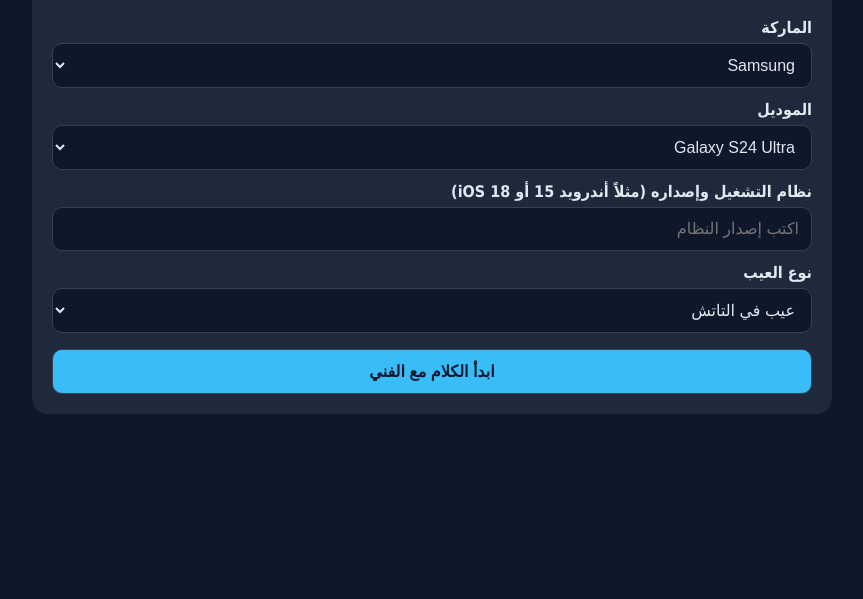
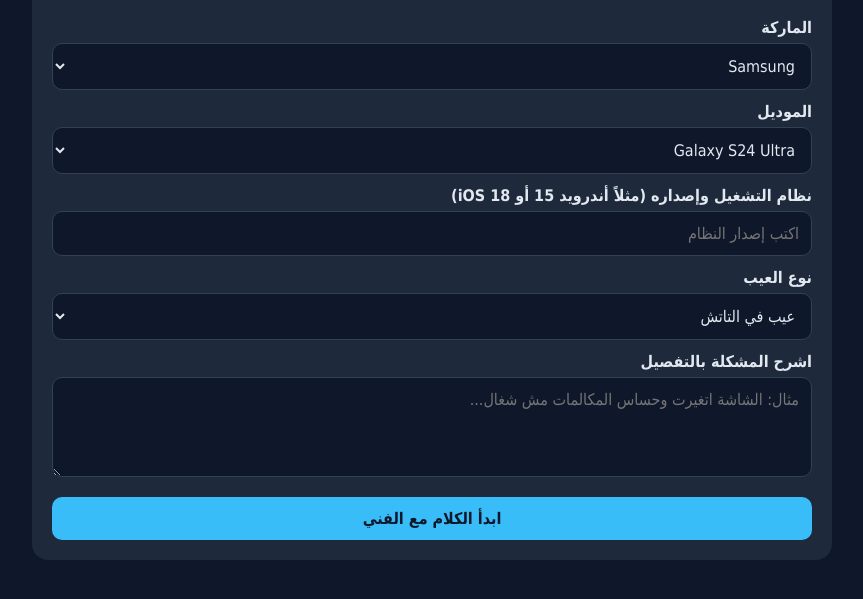
Before and after one commit to fahdoozsource/dooz-fix-phone, a plain HTML site: page index.html in a window 1280 px wide. Shown: the part 77-676 px from the top of the page, without its empty margins (208-1071 px from the left). Drawn offline with Linux system fonts and the light colour scheme.

Commit message:
Update index.html

```diff
--- a/index.html
+++ b/index.html
@@ -9,8 +9,9 @@
   .box { max-width:760px; margin:auto; background:#1e293b; padding:20px; border-radius:16px; }
   h1 { text-align:center; color:#38bdf8; margin-top:0; }
   label { display:block; margin:12px 0 6px; font-weight:bold; }
-  select, input, button { width:100%; padding:12px; border-radius:10px; border:none; font-size:16px; box-sizing:border-box; background:#0f172a; color:#e2e8f0; border:1px solid #334155; }
-  button { background:#38bdf8; color:#0f172a; font-weight:bold; margin-top:16px; cursor:pointer; }
+  select, input, textarea, button { width:100%; padding:12px; border-radius:10px; font-size:16px; box-sizing:border-box; background:#0f172a; color:#e2e8f0; border:1px solid #334155; font-family:inherit; }
+  textarea { min-height:100px; }
+  button { background:#38bdf8; color:#0f172a; font-weight:bold; margin-top:16px; cursor:pointer; border:none; }
   button:disabled { opacity:.5; }
   #chat { display:none; }
   #log { height:55vh; overflow-y:auto; padding:8px 0; }
@@ -35,6 +36,8 @@
     <input id="os" type="text" placeholder="اكتب إصدار النظام">
     <label>نوع العيب</label>
     <select id="fault"></select>
+    <label>اشرح المشكلة بالتفصيل</label>
+    <textarea id="desc" placeholder="مثال: الشاشة اتغيرت وحساس المكالمات مش شغال..."></textarea>
     <button id="start">ابدأ الكلام مع الفني</button>
   </div>
 
@@ -101,11 +104,12 @@
       brand: brandEl.value,
       model: modelEl.value,
       os: document.getElementById('os').value,
-      fault: faultEl.value
+      fault: faultEl.value,
+      desc: document.getElementById('desc').value
     };
     document.getElementById('setup').style.display = 'none';
     document.getElementById('chat').style.display = 'block';
-    const first = 'السلام عليكم، معايا ' + info.brand + ' ' + info.model + ' و' + info.fault;
+    const first = 'السلام عليكم، معايا ' + info.brand + ' ' + info.model + ' و' + info.fault + '. ' + info.desc;
     messages.push({ role: 'user', text: first });
     addMsg(first, 'me');
     ask();
```
